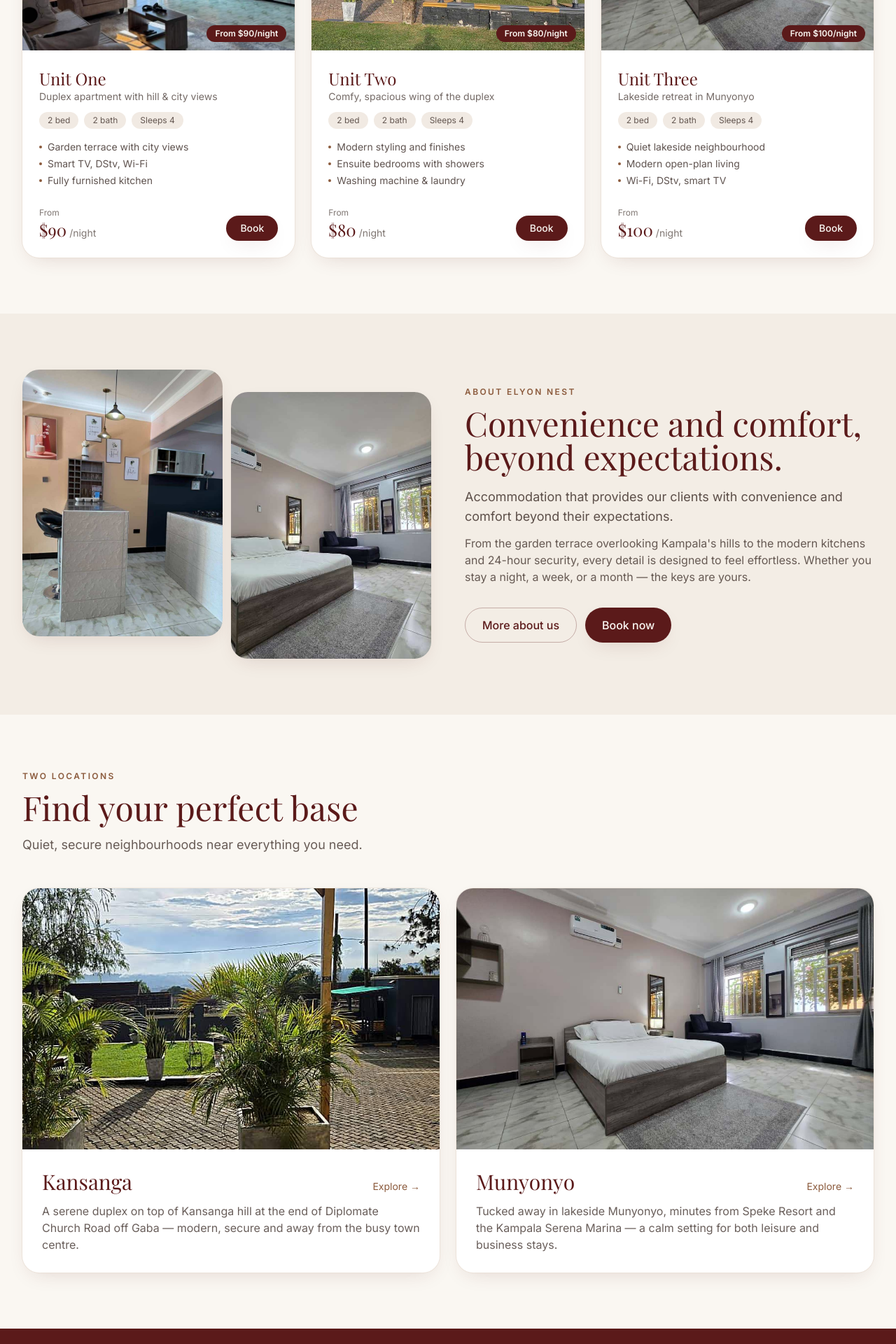
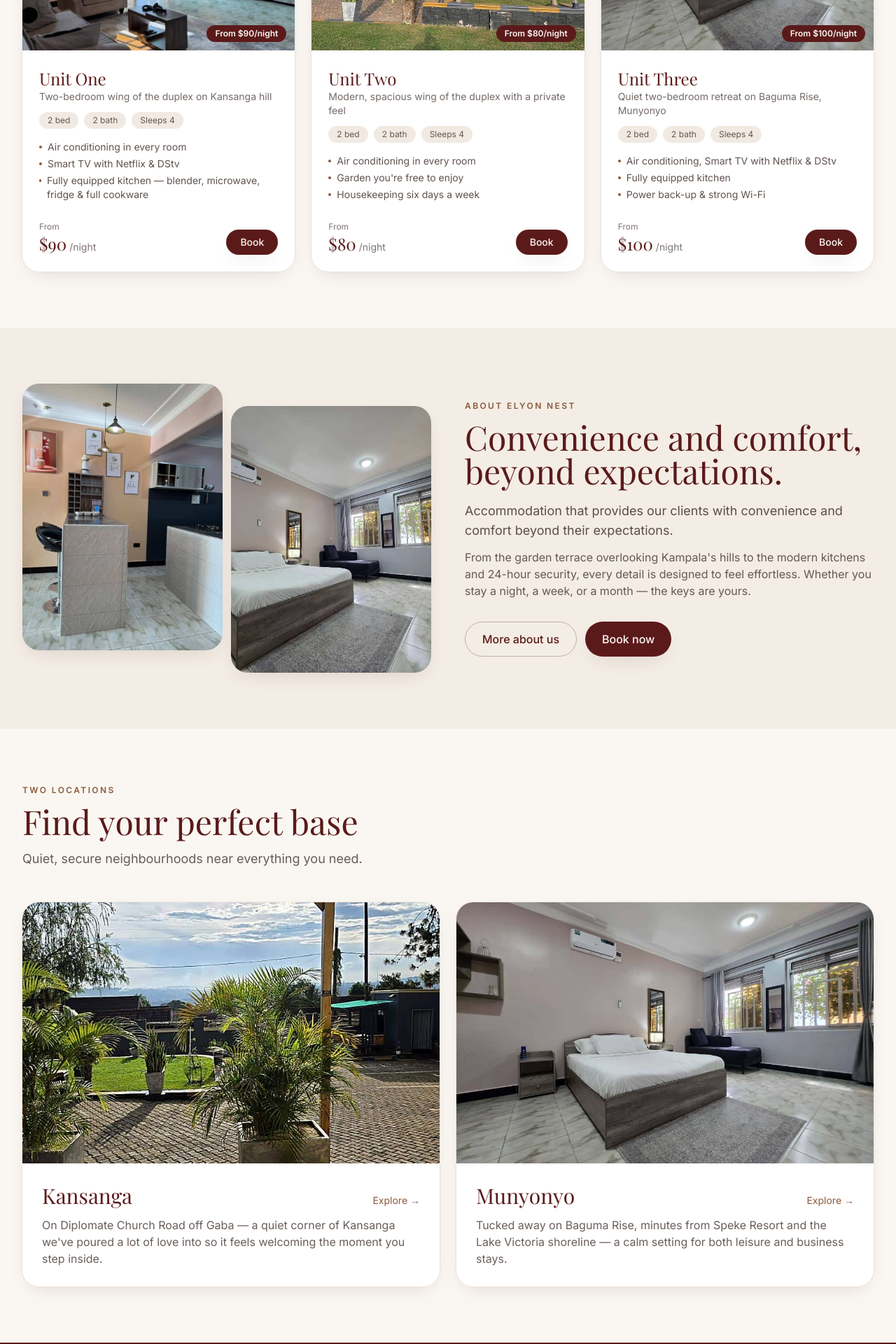
Before and after one commit to Ssali-Remy/ssali-remy.github, a React (Vite) app: page /#/ in a window 1280 px wide. Shown: the part 1280-3200 px from the top of the page at 70% size. Built offline with nearby package versions, Linux system fonts and the light colour scheme; a web font is replaced by a local one.

Commit message:
feat: rewrite site copy with welcome-book voice, remove pricing, booking → availability + call/WhatsApp

```diff
--- a/src/data/units.js
+++ b/src/data/units.js
@@ -5,6 +5,7 @@ import { m3Cover, m3Img1, m3Img2, m3Img3, m3Img4 } from "./images-m3";
 
 export { heroBackgrounds, compound1, compound2, compound3, compound4 };
 
+// Pricing kept internally for future reference. Not shown anywhere in the UI.
 export const units = [
   {
     id: "kansanga-1",
@@ -12,7 +13,7 @@ export const units = [
     altName: "E1 Wing",
     location: "Kansanga",
     locationId: "kansanga",
-    tagline: "Duplex apartment with hill & city views",
+    tagline: "Two-bedroom wing of the duplex on Kansanga hill",
     bedrooms: 2,
     bathrooms: 2,
     sleeps: 4,
@@ -20,10 +21,10 @@ export const units = [
     cover: k1Cover,
     gallery: [k1Img1, k1Img2, k1Img3, k1Img4],
     highlights: [
-      "Garden terrace with city views",
-      "Smart TV, DStv, Wi-Fi",
-      "Fully furnished kitchen",
-      "Power back-up included",
+      "Air conditioning in every room",
+      "Smart TV with Netflix & DStv",
+      "Fully equipped kitchen — blender, microwave, fridge & full cookware",
+      "Power back-up so you never lose Wi-Fi or AC",
     ],
   },
   {
@@ -32,7 +33,7 @@ export const units = [
     altName: "E2 Wing",
     location: "Kansanga",
     locationId: "kansanga",
-    tagline: "Comfy, spacious wing of the duplex",
+    tagline: "Modern, spacious wing of the duplex with a private feel",
     bedrooms: 2,
     bathrooms: 2,
     sleeps: 4,
@@ -40,10 +41,10 @@ export const units = [
     cover: k2Cover,
     gallery: [k2Img1, k2Img2, k2Img3, k2Img4],
     highlights: [
-      "Modern styling and finishes",
-      "Ensuite bedrooms with showers",
-      "Washing machine & laundry",
-      "24-hr secure parking",
+      "Air conditioning in every room",
+      "Garden you're free to enjoy",
+      "Housekeeping six days a week",
+      "Free parking — no permit required",
     ],
   },
   {
@@ -51,7 +52,7 @@ export const units = [
     name: "Unit Three",
     location: "Munyonyo",
     locationId: "munyonyo",
-    tagline: "Lakeside retreat in Munyonyo",
+    tagline: "Quiet two-bedroom retreat on Baguma Rise, Munyonyo",
     bedrooms: 2,
     bathrooms: 2,
     sleeps: 4,
@@ -59,74 +60,74 @@ export const units = [
     cover: m3Cover,
     gallery: [m3Img1, m3Img2, m3Img3, m3Img4],
     highlights: [
-      "Quiet lakeside neighbourhood",
-      "Modern open-plan living",
-      "Wi-Fi, DStv, smart TV",
-      "Free secure parking",
+      "Air conditioning, Smart TV with Netflix & DStv",
+      "Fully equipped kitchen",
+      "Power back-up & strong Wi-Fi",
+      "Housekeeping six days a week",
     ],
   },
 ];
 
 export const unitsById = Object.fromEntries(units.map((u) => [u.id, u]));
 
+// Booklet "House Guide" + "Security Info" — verbatim where it helps.
+const SHARED_FEATURES = [
+  "Air conditioning installed in every room",
+  "Smart TV in the living room with Netflix and DStv",
+  "Fully equipped kitchen with cutlery, cookware, blender, microwave & fridge",
+  "Strong Wi-Fi — strongest in the living room and kitchen",
+  "Power back-up for outages",
+  "Housekeeping six days a week",
+  "Laundry service Mon / Wed / Fri (charges may apply)",
+  "Garden you're free to enjoy",
+  "Free parking — no permit required",
+  "Keyless entry on the front door — code shared at check-in",
+  "24-hour security personnel, armed at night",
+  "Outdoor CCTV cameras",
+  "Smoke and carbon monoxide detectors; fire extinguisher in the kitchen",
+  "First aid kit in the aquarium cabin in the living room",
+  "Emergency / panic siren switch",
+];
+
 export const locations = [
   {
     id: "kansanga",
     name: "Kansanga",
+    address: "Diplomate Church Road, Plot 8277, Kansanga, Kampala",
     blurb:
-      "A serene duplex on top of Kansanga hill at the end of Diplomate Church Road off Gaba — modern, secure and away from the busy town centre.",
+      "On Diplomate Church Road off Gaba — a quiet corner of Kansanga we've poured a lot of love into so it feels welcoming the moment you step inside.",
     coords: { lat: 0.2861, lng: 32.6181 },
-    mapEmbed: "https://www.google.com/maps?q=Kansanga,Kampala&output=embed",
-    amenities: [
-      ["Horse Power Gym", "1.2 km"],
-      ["UK Mall", "600 m"],
-      ["Afropark Hotel Muyenga", "1.4 km"],
-      ["TMT Supermarket", "1.6 km"],
-      ["IHK (Int. Hospital Kampala)", "2.1 km"],
-      ["Speke Resort Munyonyo", "3 km"],
+    mapEmbed:
+      "https://www.google.com/maps?q=Diplomate+Church+Road+Kansanga+Kampala&output=embed",
+    nearby: [
+      ["Caramel Kansanga (Restaurant)", "Gaba Road, Kansanga"],
+      ["UK Mall (Shopping)", "Gaba Road, Kansanga"],
+      ["Golden Hill Restaurant", "Tank Hill Road, Muyenga"],
+      ["Afro Park (Gym · Sauna · Pool · Hotel)", "Tank Hill Road, Muyenga"],
+      ["Horse Power Gym (Gym · Sauna)", "Tank Hill Road, Muyenga"],
+      ["Arena Mall (Shopping)", "Nsambya"],
+      ["La Petite Village (Spa · Pool · Hotel)", "Nsambya"],
+      ["Speke Resort Munyonyo", "Munyonyo"],
     ],
-    features: [
-      "Garden / patio",
-      "24-hour security with surveillance",
-      "Free ample parking",
-      "Gas, water and power included",
-      "Power back-up",
-      "2 bedrooms, 2 ensuite bathrooms",
-      "Bed linen and towels",
-      "External bathroom with walk-in shower",
-      "Kitchen with microwave & fridge / freezer",
-      "Dining area",
-      "Sitting room with smart TV, DStv, Wi-Fi",
-      "Washing machine and laundry",
-      "Daily housekeeping",
-      "Strictly no smoking",
-    ],
+    features: SHARED_FEATURES,
   },
   {
     id: "munyonyo",
     name: "Munyonyo",
+    address: "Baguma Rise, Munyonyo, Kampala",
     blurb:
-      "Tucked away in lakeside Munyonyo, minutes from Speke Resort and the Kampala Serena Marina — a calm setting for both leisure and business stays.",
+      "Tucked away on Baguma Rise, minutes from Speke Resort and the Lake Victoria shoreline — a calm setting for both leisure and business stays.",
     coords: { lat: 0.2475, lng: 32.6361 },
-    mapEmbed: "https://www.google.com/maps?q=Munyonyo,Kampala&output=embed",
-    amenities: [
-      ["Speke Resort Munyonyo", "1.0 km"],
-      ["Munyonyo Commonwealth Resort", "1.2 km"],
-      ["Lake Victoria shoreline", "1.3 km"],
-      ["IHK Hospital", "5.0 km"],
+    mapEmbed:
+      "https://www.google.com/maps?q=Baguma+Rise+Munyonyo+Kampala&output=embed",
+    nearby: [
+      ["Speke Resort Munyonyo", "Munyonyo"],
+      ["Munyonyo Commonwealth Resort", "Munyonyo"],
+      ["Lake Victoria shoreline", "Munyonyo"],
+      ["La Petite Village (Spa · Pool · Hotel)", "Nsambya"],
+      ["Arena Mall (Shopping)", "Nsambya"],
     ],
-    features: [
-      "Garden setting",
-      "24-hour security",
-      "Free secure parking",
-      "Power, water and gas included",
-      "Power back-up",
-      "2 bedrooms, 2 ensuite bathrooms",
-      "Modern kitchen and dining",
-      "Smart TV, DStv, Wi-Fi",
-      "Bed linen and towels",
-      "Daily housekeeping",
-    ],
+    features: SHARED_FEATURES,
   },
 ];
 
```
